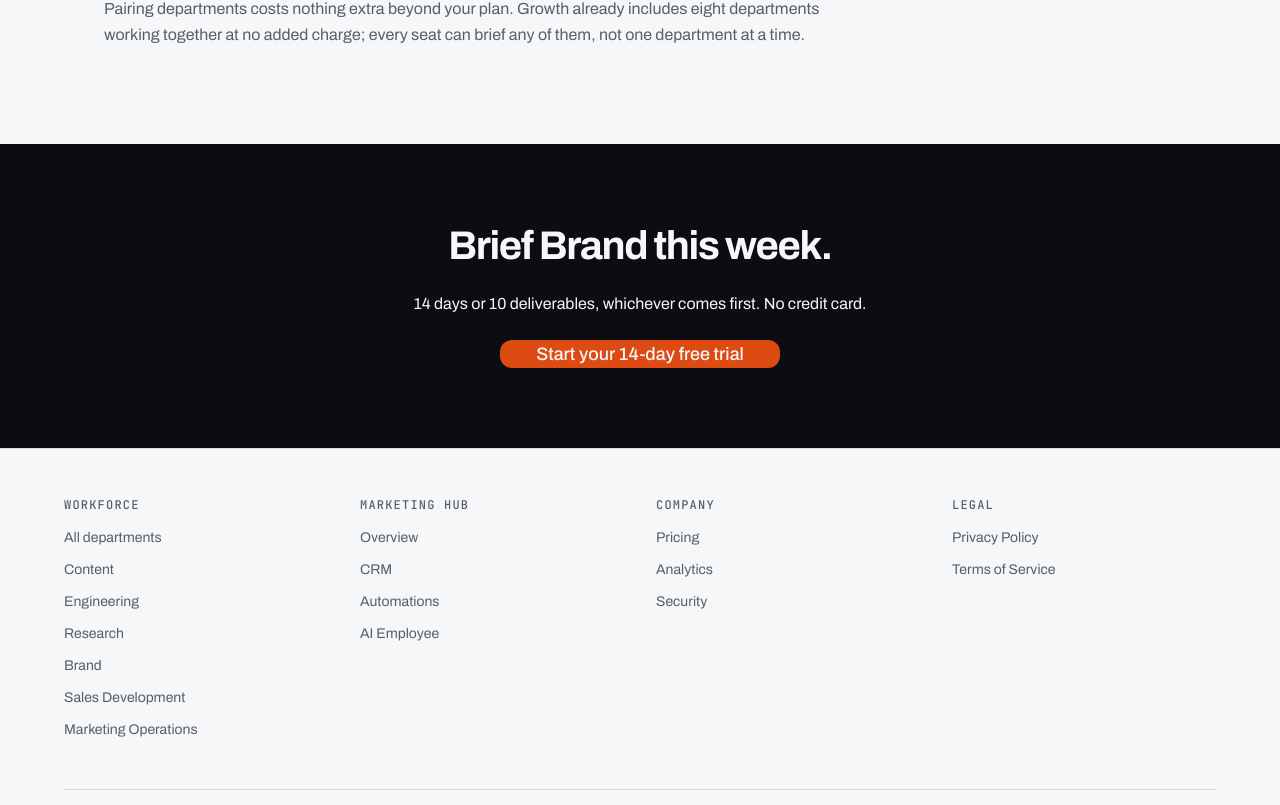
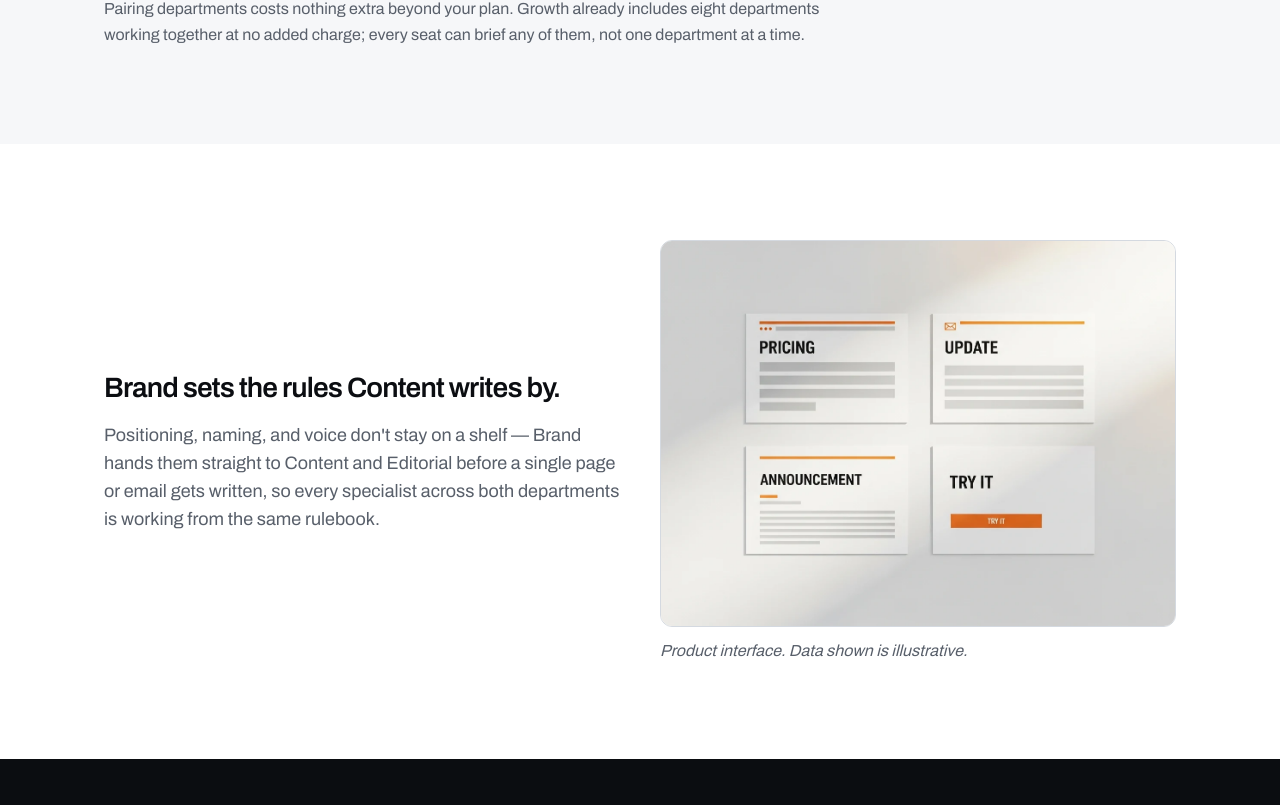
Before and after one commit to alyvonai/alyvon-marketing-site, a Next.js app: page /workforce/brand in a window 1280 px wide. Shown: the part 3575-4380 px from the top of the page. Built offline with nearby package versions, Linux system fonts and the light colour scheme.

Commit message:
feat: add brand-content imagery to Brand department page

```diff
--- a/app/workforce/brand/page.tsx
+++ b/app/workforce/brand/page.tsx
@@ -228,6 +228,32 @@ export default function BrandDepartmentPage() {
         </div>
       </Section>
 
+      <Section tone="canvas">
+        <div className="grid gap-10 lg:grid-cols-2 lg:items-center">
+          <div className="flex flex-col gap-4">
+            <h2 className="text-display-m text-text-primary">
+              Brand sets the rules Content writes by.
+            </h2>
+            <p className="text-body-l text-text-secondary">
+              Positioning, naming, and voice don&apos;t stay on a shelf — Brand hands them straight
+              to Content and Editorial before a single page or email gets written, so every
+              specialist across both departments is working from the same rulebook.
+            </p>
+          </div>
+          <div className="flex flex-col gap-3">
+            <MediaFrame
+              src="/images/workforce/groups/brand-content.webp"
+              alt="Brand and Content and Editorial specialists reviewing voice rules and positioning together"
+              aspect="4:3"
+              sizes="(min-width: 1024px) 560px, 100vw"
+            />
+            <IllustrativeCaption>
+              Product interface. Data shown is illustrative.
+            </IllustrativeCaption>
+          </div>
+        </div>
+      </Section>
+
       <CtaBand
         heading="Brief Brand this week."
         subhead="14 days or 10 deliverables, whichever comes first. No credit card."
```
